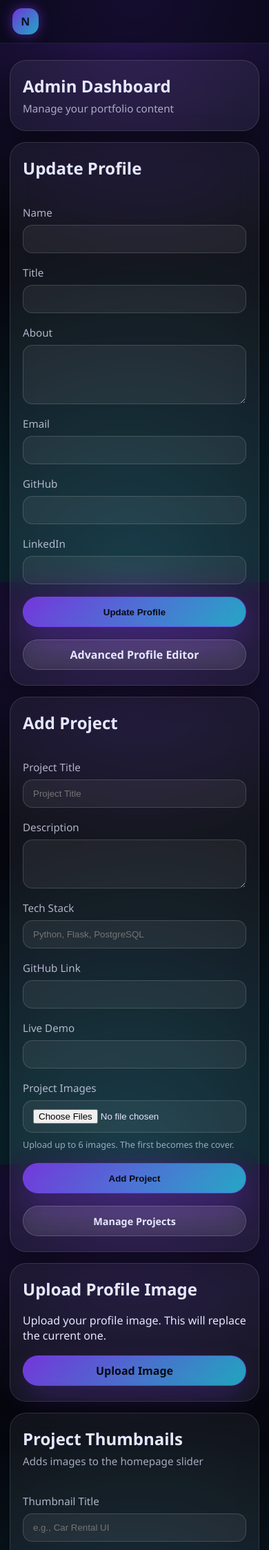
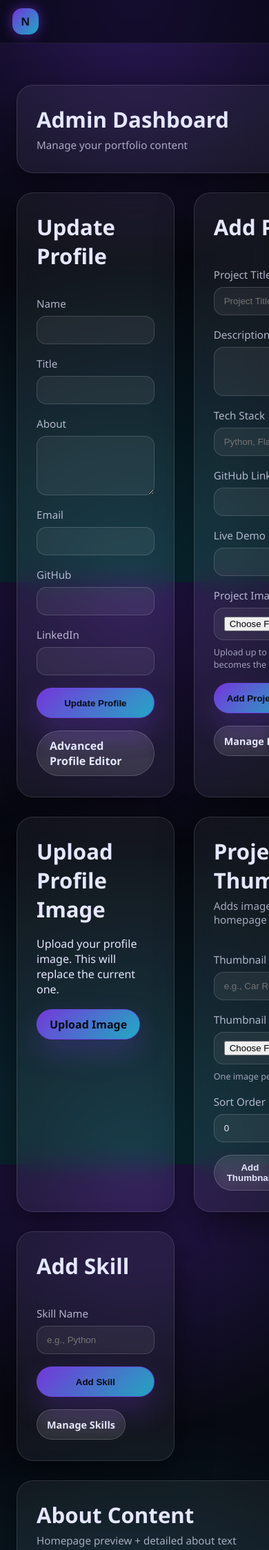
Before and after one commit to NithinGowda02/Dynamic-Portfolio-Website, a Flask app: page /admin in a window 390 px wide. Shown: the top 2247 px of the page at 69% size. Run offline with Flask 3, Linux system fonts and the light colour scheme; the visitor is signed in with stand-in values (Sample User, id 1); data that the repository does not hold is empty; parts of the project's set-up code (start-up, migrations or seed data) failed here and were passed over; some libraries are stand-ins or nearby versions.

Commit message:
Deployment Ready

```diff
--- a/static/css/style.css
+++ b/static/css/style.css
@@ -660,20 +660,6 @@ main {
     font-weight: 600;
     letter-spacing: 0.01em;
     transition: transform var(--transition), box-shadow var(--transition), border var(--transition);
-}
-.cert-actions {
-    display: flex;
-    gap: 8px;
-    margin-top: 8px;
-}
-
-.btn--download {
-    background-color: #16a34a;
-    color: white;
-}
-
-.btn--download:hover {
-    background-color: #166534;
 }
 
 .skill-badge:hover {
@@ -1241,6 +1227,14 @@ main {
     transform: translateZ(0);
 }
 
+.proj-gallery--card {
+    /* Card gallery keeps the default 16:9 viewport. */
+}
+
+.proj-gallery--large {
+    /* Larger than home cards on desktop, still responsive on mobile */
+}
+
 .proj-gallery--large .proj-gallery__viewport {
     min-height: clamp(240px, 34vw, 560px);
 }
@@ -1898,86 +1892,3 @@ main {
     opacity: 0.6;
     pointer-events: none;
 }
-
-/* ── Admin Panel Mobile Responsiveness ── */
-
-@media (max-width: 980px) {
-    .admin__grid {
-        grid-template-columns: repeat(2, 1fr);
-        gap: 16px;
-    }
-}
-
-@media (max-width: 768px) {
-    .dashboard-grid {
-        padding: 36px 16px 50px;
-    }
-
-    .module {
-        padding: 20px 18px 22px;
-    }
-
-    .module--span-2 {
-        grid-column: span 1;
-    }
-
-    .admin__grid {
-        grid-template-columns: 1fr;
-        gap: 14px;
-        margin-top: 14px;
-    }
-
-    .admin-card {
-        padding: 18px 16px;
-        display: flex;
-        align-items: flex-start;
-        gap: 14px;
-    }
-
-    .admin-card__icon {
-        font-size: 1.6rem;
-        margin-bottom: 0;
-        flex-shrink: 0;
-    }
-
-    .admin-card__title {
-        font-size: 1.05rem;
-        margin-bottom: 4px;
-    }
-
-    .form__actions {
-        flex-direction: column;
-    }
-
-    .form__actions .btn {
-        width: 100%;
-        justify-content: center;
-    }
-}
-
-@media (max-width: 480px) {
-    .dashboard-grid {
-        padding: 24px 14px 40px;
-        gap: 16px;
-    }
-
-    .admin-card {
-        padding: 14px 14px;
-    }
-
-    .admin-card__icon {
-        font-size: 1.4rem;
-    }
-
-    .admin-card__title {
-        font-size: 1rem;
-    }
-
-    .admin-card__desc {
-        font-size: 0.85rem;
-    }
-
-    .module__title {
-        font-size: 1.5rem;
-    }
-}
```
